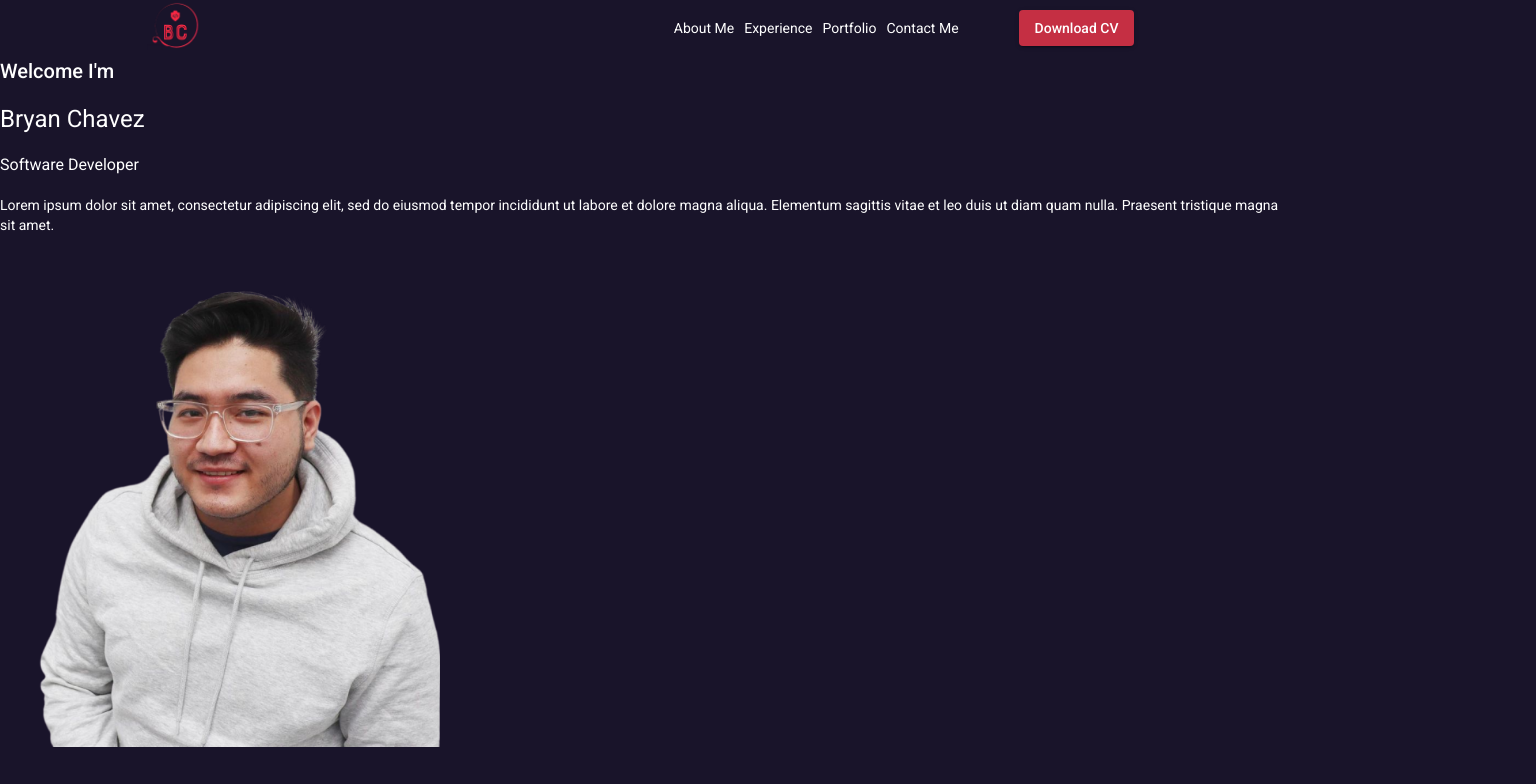
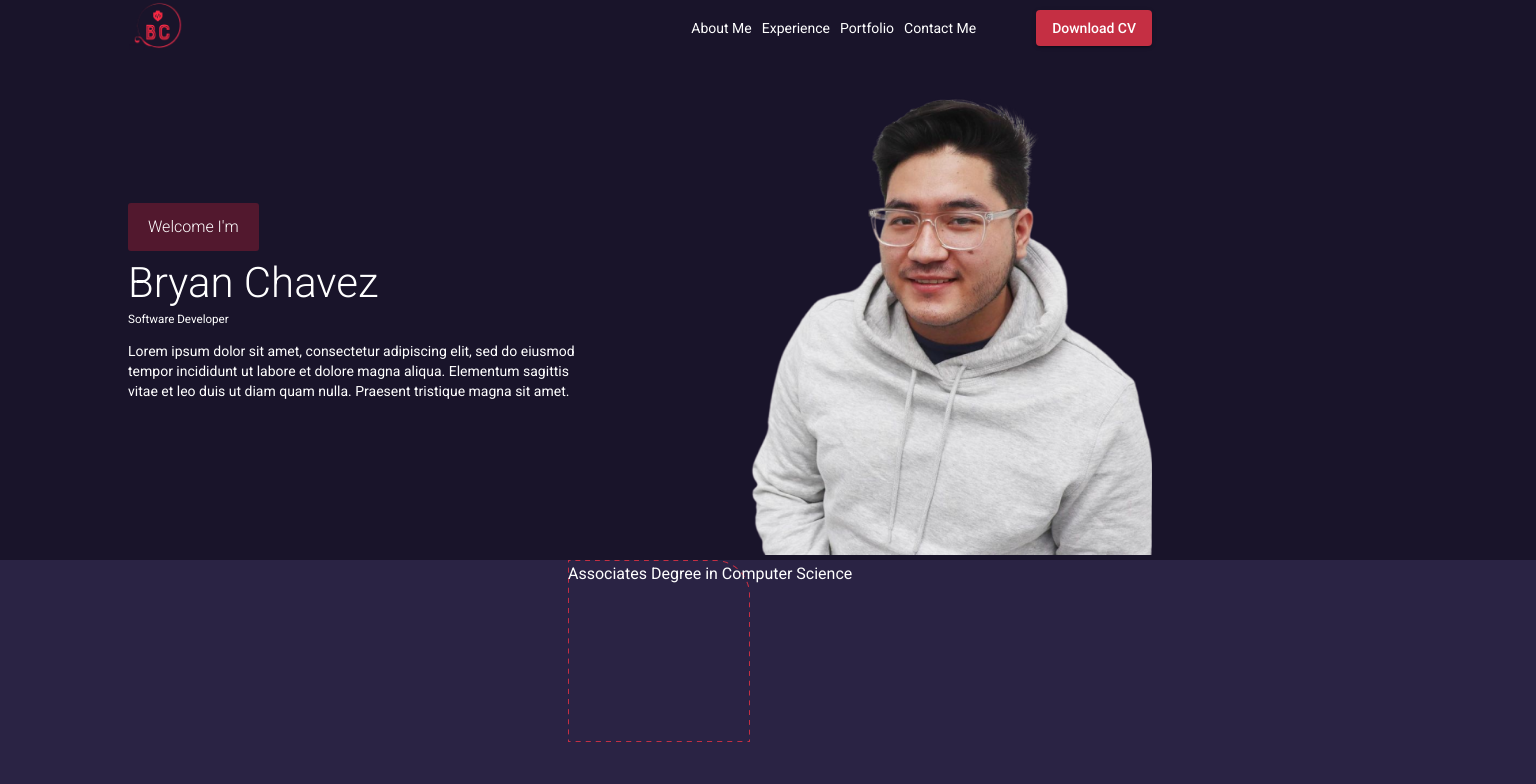
Before and after one commit to Chavez102/Portfolio_FrontEnd, an Angular app in the folder Portfolio/: page /#/about-me in a window 1280 px wide. Shown: the top 784 px of the page, 1536 px wide, since content can reach past the window. Built offline with nearby package versions, Linux system fonts and the light colour scheme; no server answers.

Commit message:
div alignment, and Sumary container

```diff
--- a/Portfolio/src/app/app.component.css
+++ b/Portfolio/src/app/app.component.css
@@ -0,0 +1,4 @@
+#master-page-container{
+    margin-left: 10%;
+    margin-right: 10%;
+}
--- a/Portfolio/src/app/app.component.html
+++ b/Portfolio/src/app/app.component.html
@@ -1,4 +1,4 @@
-<div >
+<div id="master-page-container">
   <app-navbar></app-navbar>
   <router-outlet></router-outlet>
 
--- a/Portfolio/src/app/components/about-me-page/about-me-page.component.css
+++ b/Portfolio/src/app/components/about-me-page/about-me-page.component.css
@@ -0,0 +1,68 @@
+#intro-container{
+    display: flex;
+    flex-direction: row;
+    justify-content: space-around;
+
+}
+
+#welcome-header{
+    background-color: #52182E;
+    width:fit-content;
+
+    padding-right: 20px;
+    padding-left: 20px;
+    padding-top: 10px;
+    padding-bottom: 10px;
+
+    border-radius: 3px;
+    font-weight: lighter;
+}
+
+#text-container{
+    display: flex;
+    flex-direction:column;
+    justify-content: center;
+
+}
+
+
+p{
+    width: 80%;
+}
+
+h1{
+    margin-bottom: 10px;
+    font-size: 3em;
+    font-weight: lighter;
+}
+
+#summary-container{
+    background-color: #2A2344;
+    width: calc(100% + 20%);
+    margin-left: -10%;
+    position: absolute;
+    display: flex;
+    justify-content: space-around;
+}
+
+#summary-box{
+    width: 10%;
+    /* border: 1px dashed #000;
+    border-style: dashed;
+    border-width: 1px;
+    border-spacing: 3px; */
+    width: 400px;
+    height: 400px;
+    /* dashed border */
+
+    background-image: url('../../../assets/images/dashedRectangle.png');
+    /* background-image: url('src/'); */
+    background-repeat: no-repeat;
+
+    /* border-width: 1px;
+border-style: dashed;
+border-color: #C52F43;
+border-radius: 0px 40px 0px 0px; */
+
+
+}
--- a/Portfolio/src/app/components/about-me-page/about-me-page.component.html
+++ b/Portfolio/src/app/components/about-me-page/about-me-page.component.html
@@ -1,21 +1,28 @@
+<div id = "intro-container">
 
-
-
-
-
-
-
-
-<h2>Welcome I'm</h2>
+    <div id ="text-container">
+        <h3 id="welcome-header" >Welcome I'm</h3>
         <h1>Bryan Chavez</h1>
-<h3>Software Developer</h3>
+        <h5>Software Developer</h5>
         <p>Lorem ipsum dolor sit amet, consectetur adipiscing elit, sed do eiusmod
             tempor incididunt ut labore et dolore magna aliqua. Elementum sagittis vitae et leo
             duis ut diam quam nulla. Praesent tristique magna sit
             amet.
         </p>
-
+    </div>
 
     <div>
         <img src="./assets/images/portrait.png" style=" height: 500px" >
+
     </div>
+</div>
+
+<div id="summary-container">
+
+    <h3 id="summary-box">Associates Degree in Computer Science</h3>
+    <!-- <h3 id="summary-box">Bachelor's in Computer Science</h3>
+    <h3 id="summary-box">02 Years Experience</h3>
+    <h3 id="summary-box">20+ Projects</h3> -->
+
+
+</div>
--- a/Portfolio/src/app/components/navbar/navbar.component.css
+++ b/Portfolio/src/app/components/navbar/navbar.component.css
@@ -1,7 +1,9 @@
 #navBar{
     display: flex;
     flex-direction: row;
-    justify-content: space-around;
+    justify-content: space-between;
+
+
 }
 
 #navbar-options{
```
Also changed, not shown: Portfolio/src/assets/images/dashedRectangle.png (added). Lines whose indentation alone changed are shown as unchanged.
